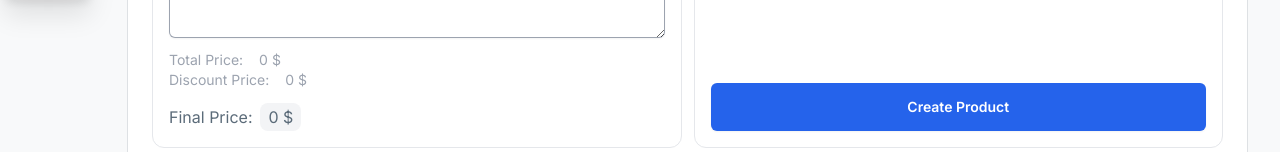
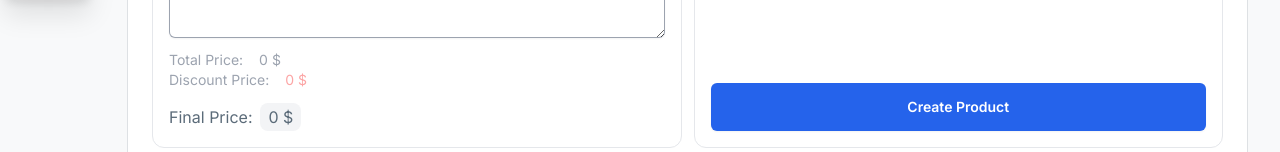
Before and after one commit to saeidsh777/Online-Shop--Group-Development-, a Next.js app: page /dashboard/add-new-product in a window 1280 px wide. Shown: the part 800-952 px from the top of the page. Built offline with nearby package versions, Linux system fonts and the light colour scheme.

Commit message:
EDIT: Lagic readURL function

```diff
--- a/components/Forms/AddNewProductForm/AddNewProductFrom.jsx
+++ b/components/Forms/AddNewProductForm/AddNewProductFrom.jsx
@@ -15,10 +15,13 @@ export default function AddNewProductForm() {
     // Receiving photos from input file and creating a viewable photo
     function readURL(input) {
         if (input.files) {
-            for(let i = 0; i < input.files.length; i++) {
+            for (let i = 0; i < input.files.length && i < 4; i++) {
                 let reader = new FileReader();
                 reader.onload = function (e) {
-                    productImages.current[i].setAttribute('src', e.target.result);
+                    productImages.current[i].setAttribute(
+                        'src',
+                        e.target.result
+                    );
                 };
 
                 reader.readAsDataURL(input.files[i]);
@@ -205,13 +208,13 @@ export default function AddNewProductForm() {
                 <div>
                     <small className="flex items-center text-sm text-gray-400">
                         Discount Price:
-                        <span className="ms-4">
+                        <span className="ms-4 text-red-300">
                             {inputs.discount
                                 ? inputs.discount < inputs.price
-                                    ? inputs.discount.toLocaleString()
-                                    : inputs.price
+                                    ? '-' + inputs.discount.toLocaleString()
+                                    : '-' + inputs.price
                                 : 0}{' '}
-                            $
+                            {inputs.discountType === 'Percentage' ? '% ' : '$'}
                         </span>
                     </small>
                 </div>
@@ -235,7 +238,7 @@ export default function AddNewProductForm() {
                                     ref={el =>
                                         (productImages.current['0'] = el)
                                     }
-                                    src=""
+                                    src="/images/default-image-product.svg"
                                     width={400}
                                     height={400}
                                     alt="product image"
@@ -254,7 +257,7 @@ export default function AddNewProductForm() {
                                         ref={el =>
                                             (productImages.current['1'] = el)
                                         }
-                                        src=""
+                                        src="/images/default-image-product.svg"
                                         width={400}
                                         height={400}
                                         alt="product image"
@@ -272,7 +275,7 @@ export default function AddNewProductForm() {
                                         ref={el =>
                                             (productImages.current['2'] = el)
                                         }
-                                        src=""
+                                        src="/images/default-image-product.svg"
                                         width={400}
                                         height={400}
                                         alt="product image"
@@ -290,7 +293,7 @@ export default function AddNewProductForm() {
                                         ref={el =>
                                             (productImages.current['3'] = el)
                                         }
-                                        src=""
+                                        src="/images/default-image-product.svg"
                                         width={400}
                                         height={400}
                                         alt="product image"
@@ -328,7 +331,6 @@ export default function AddNewProductForm() {
                                 multiple={true}
                                 name="files"
                                 onChange={e => {
-                                    console.log(e.target.files);
                                     readURL(e.target);
                                     setDataInputFile(e.target.files);
                                 }}
```
